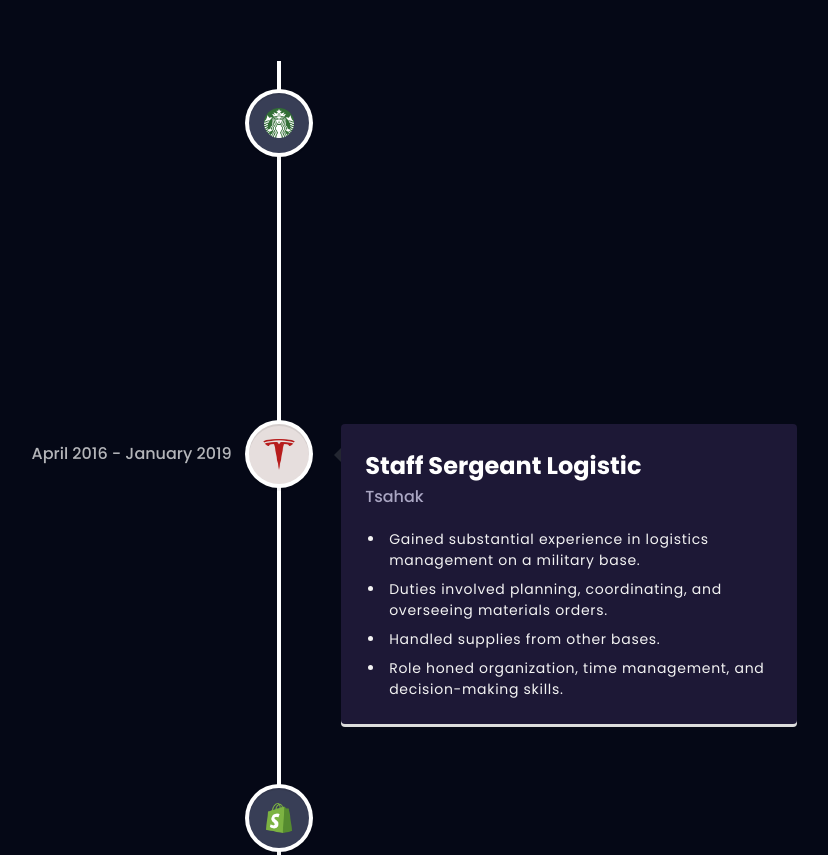
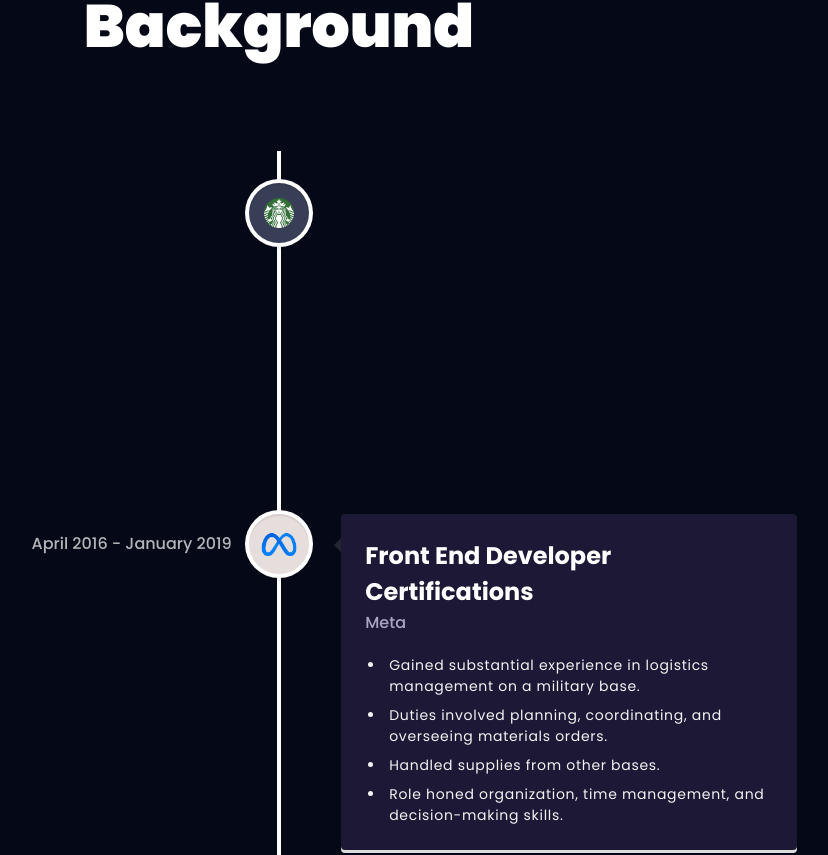
Before and after one commit to Gadnadj/3D_Portofolio, a React (Vite) app: page / in a window 1280 px wide. Shown: the part 1791-2646 px from the top of the page, without its empty margins (361-1189 px from the left). Built offline with nearby package versions, Linux system fonts and the light colour scheme.

Commit message:
add studies

```diff
--- a/src/App.jsx
+++ b/src/App.jsx
@@ -6,8 +6,10 @@ import {
   Hero,
   Navbar,
   Tech,
+  Study,
   Works,
   StarsCanvas,
+
 } from './components';
 
 const App = () => {
@@ -19,6 +21,7 @@ const App = () => {
           <Hero />
         </div>
         <About />
+        <Study />
         <Experience />
         <Tech />
         <Works />
--- /dev/null
+++ b/src/components/Study.jsx
@@ -0,0 +1,82 @@
+import React from 'react';
+import {
+  VerticalTimeline,
+  VerticalTimelineElement,
+} from 'react-vertical-timeline-component';
+import { motion } from 'framer-motion';
+
+import 'react-vertical-timeline-component/style.min.css';
+
+import { styles } from '../styles';
+import { studies } from '../constants';
+import { SectionWrapper } from '../hoc';
+import { textVariant } from '../utils/motion';
+
+const StudyCard = ({ studie }) => {
+  return (
+    <VerticalTimelineElement
+      contentStyle={{
+        background: '#1d1836',
+        color: '#fff',
+      }}
+      contentArrowStyle={{ borderRight: '7px solid  #232631' }}
+      date={studie.date}
+      iconStyle={{ background: studie.iconBg }}
+      icon={
+        <div className='flex justify-center items-center w-full h-full'>
+          <img
+            src={studie.icon}
+            alt={studie.company_name}
+            className='w-[60%] h-[60%] object-contain'
+          />
+        </div>
+      }
+    >
+      <div>
+        <h3 className='text-white text-[24px] font-bold'>{studie.title}</h3>
+        <p
+          className='text-secondary text-[16px] font-semibold'
+          style={{ margin: 0 }}
+        >
+          {studie.company_name}
+        </p>
+      </div>
+
+      <ul className='mt-5 list-disc ml-5 space-y-2'>
+        {studie.points.map((point, index) => (
+          <li
+            key={`studie-point-${index}`}
+            className='text-white-100 text-[14px] pl-1 tracking-wider'
+          >
+            {point}
+          </li>
+        ))}
+      </ul>
+    </VerticalTimelineElement>
+  );
+};
+
+const Study = () => {
+  return (
+    <>
+      <motion.div variants={textVariant()}>
+        <p className={`${styles.sectionSubText} text-center`}>
+        My Journey so far
+        </p>
+        <h2 className={`${styles.sectionHeadText} text-center`}>
+        Educational & Certificats Background
+        </h2>
+      </motion.div>
+
+      <div className='mt-20 flex flex-col'>
+        <VerticalTimeline>
+          {studies.map((studie, index) => (
+            <StudyCard key={`experience-${index}`} studie={studie} />
+          ))}
+        </VerticalTimeline>
+      </div>
+    </>
+  );
+};
+
+export default SectionWrapper(Study, 'study');
--- a/src/constants/index.js
+++ b/src/constants/index.js
@@ -156,6 +156,36 @@ const experiences = [
   },
 ];
 
+const studies = [
+  {
+    title: 'BSc in Computer Science',
+    company_name: 'Sami Shamon College',
+    icon: starbucks,
+    iconBg: '#383E56',
+    date: 'April 2020 - October 2024',
+    points: [
+      'Responsible for all restaurant operations.',
+      'Overseeing the kitchen.',
+      'Coordinating room service.',
+      'Managing the bar.',
+      'Handling orders and supplies.',
+    ],
+  },
+  {
+    title: 'Front End Developer Certifications',
+    company_name: 'Meta',
+    icon: meta,
+    iconBg: '#E6DEDD',
+    date: 'April 2016 - January 2019',
+    points: [
+      'Gained substantial experience in logistics management on a military base.',
+      'Duties involved planning, coordinating, and overseeing materials orders.',
+      'Handled supplies from other bases.',
+      'Role honed organization, time management, and decision-making skills.',
+    ],
+  },
+];
+
 const testimonials = [
   {
     testimonial:
@@ -249,4 +279,4 @@ const projects = [
   },
 ];
 
-export { services, technologies, experiences, testimonials, projects };
+export { services, technologies, experiences, studies, testimonials, projects };
```
Also changed, not shown: src/components/index.js (+10 -3 lines).
